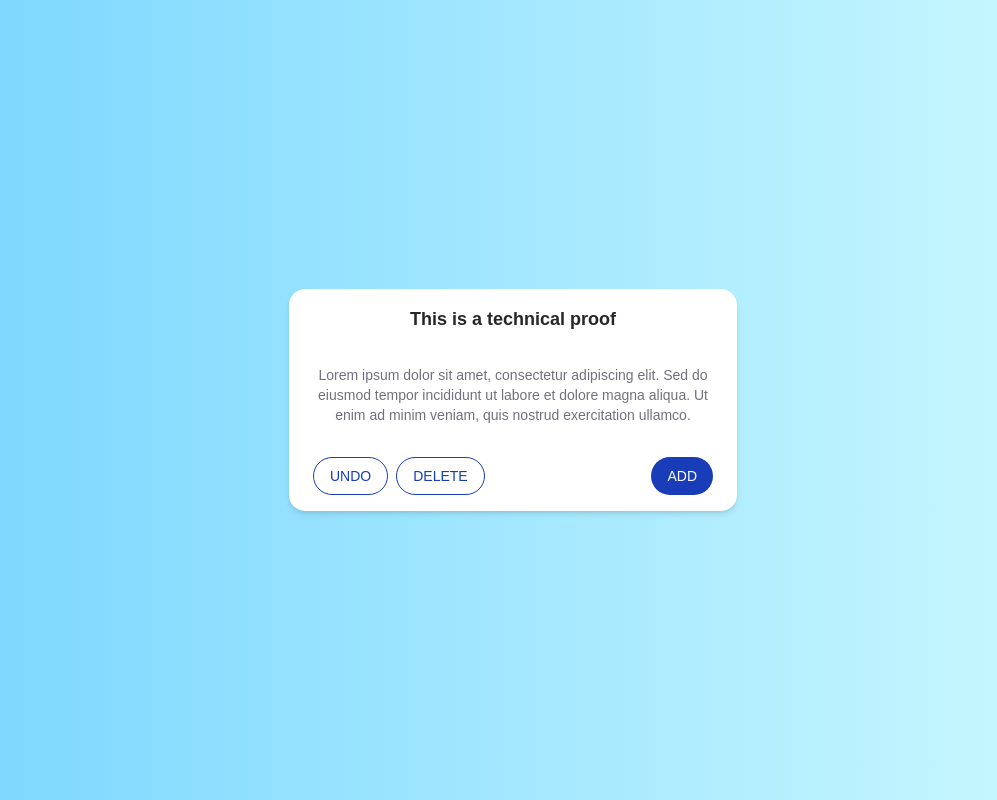
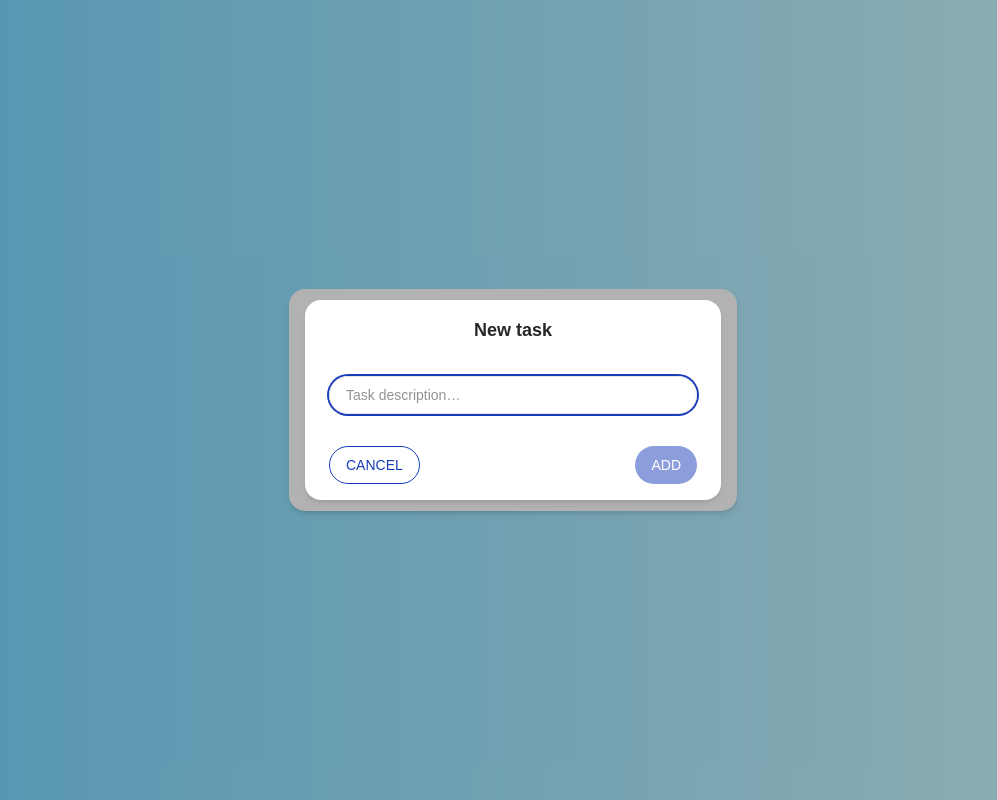
Before and after one commit to Maeter/sturdy-fortnight, a Next.js app: page / in a window 1280 px wide. Both pictures are taken after a click on the button "ADD". Shown: the whole page, without its empty margins (127-1124 px from the left). Built offline with nearby package versions, Linux system fonts and the light colour scheme.

Commit message:
feat: add modal to add new items to list

```diff
--- /dev/null
+++ b/app/components/AddTodoModal.tsx
@@ -0,0 +1,88 @@
+'use client'
+
+import { useState, useEffect } from 'react'
+import Card from './Card'
+import Button from './Button'
+
+type Props = {
+  isOpen: boolean
+  onConfirm: (text: string) => void
+  onCancel: () => void
+}
+
+export default function AddTodoModal({ isOpen, onConfirm, onCancel }: Props) {
+  const [text, setText] = useState('')
+  const [mounted, setMounted] = useState(false)
+  const [entered, setEntered] = useState(false)
+
+  useEffect(() => {
+    if (isOpen) {
+      // eslint-disable-next-line react-hooks/set-state-in-effect
+      setMounted(true)
+      // Two frames: first to mount at starting position, second to trigger transition
+      const raf = requestAnimationFrame(() => {
+        requestAnimationFrame(() => setEntered(true))
+      })
+      return () => cancelAnimationFrame(raf)
+    } else {
+      setEntered(false)
+      const timer = setTimeout(() => {
+        setMounted(false)
+        setText('')
+      }, 300)
+      return () => clearTimeout(timer)
+    }
+  }, [isOpen])
+
+  if (!mounted) return null
+
+  function handleConfirm() {
+    if (text.trim()) {
+      onConfirm(text.trim())
+    }
+  }
+
+  function handleKeyDown(e: React.KeyboardEvent<HTMLInputElement>) {
+    if (e.key === 'Enter') handleConfirm()
+    if (e.key === 'Escape') onCancel()
+  }
+
+  return (
+    <div className="fixed inset-0 z-50 flex items-center justify-center bg-black/30">
+      <div
+        className={`w-full max-w-md px-4 transition-transform duration-300 ease-out ${
+          entered ? 'translate-y-0' : 'translate-y-[-100vh]'
+        }`}
+      >
+        <Card
+          title={
+            <h2 className="text-lg font-semibold text-zinc-800">New task</h2>
+          }
+          footer={
+            <>
+              <Button variant="outline" onClick={onCancel}>
+                Cancel
+              </Button>
+              <Button
+                onClick={handleConfirm}
+                disabled={!text.trim()}
+                className="ml-auto"
+              >
+                Add
+              </Button>
+            </>
+          }
+        >
+          <input
+            autoFocus
+            value={text}
+            onChange={(e) => setText(e.target.value)}
+            onKeyDown={handleKeyDown}
+            placeholder="Task description…"
+            className="w-full rounded-full border border-zinc-200 px-4 py-2 text-sm text-zinc-800 focus:ring-2 focus:ring-blue-800 focus:outline-none"
+          />
+        </Card>
+      </div>
+    </div>
+  )
+}
--- a/app/components/TodoFooter.tsx
+++ b/app/components/TodoFooter.tsx
@@ -1,6 +1,8 @@
 'use client'
 
+import { useState } from 'react'
 import Button from './Button'
+import AddTodoModal from './AddTodoModal'
 import { useAppDispatch, useAppSelector } from '../store/hooks'
 import { addTodo, deleteTodo, undo } from '../store/todosSlice'
 
@@ -8,9 +10,11 @@ export default function TodoFooter() {
   const dispatch = useAppDispatch()
   const hasItems = useAppSelector((state) => state.todos.items.length > 0)
   const hasHistory = useAppSelector((state) => state.todos.history.length > 0)
+  const [isModalOpen, setIsModalOpen] = useState(false)
 
-  function handleAdd() {
-    dispatch(addTodo('New task'))
+  function handleConfirm(text: string) {
+    dispatch(addTodo(text))
+    setIsModalOpen(false)
   }
 
   function handleUndo() {
@@ -23,6 +27,11 @@ export default function TodoFooter() {
 
   return (
     <>
+      <AddTodoModal
+        isOpen={isModalOpen}
+        onConfirm={handleConfirm}
+        onCancel={() => setIsModalOpen(false)}
+      />
       <Button variant="outline" onClick={handleUndo} disabled={!hasHistory}>
         Undo
       </Button>
@@ -33,7 +42,7 @@ export default function TodoFooter() {
       >
         Delete
       </Button>
-      <Button onClick={() => handleAdd()} className="ml-auto">
+      <Button onClick={() => setIsModalOpen(true)} className="ml-auto">
         Add
       </Button>
     </>
--- /dev/null
+++ b/app/components/TodoList.tsx
@@ -0,0 +1,22 @@
+'use client'
+
+import { useAppSelector } from '../store/hooks'
+
+export default function TodoList() {
+  const items = useAppSelector((state) => state.todos.items)
+
+  if (items.length === 0) return null
+
+  return (
+    <ul className="mt-4 flex flex-col gap-2">
+      {items.map((item) => (
+        <li
+          key={item.id}
+          className="rounded-lg border border-zinc-100 bg-zinc-50 px-4 py-2 text-sm text-zinc-700"
+        >
+          {item.text}
+        </li>
+      ))}
+    </ul>
+  )
+}
--- a/app/page.tsx
+++ b/app/page.tsx
@@ -1,5 +1,6 @@
 import Card from './components/Card'
 import TodoFooter from './components/TodoFooter'
+import TodoList from './components/TodoList'
 
 export default function Home() {
   return (
@@ -18,6 +19,7 @@ export default function Home() {
           eiusmod tempor incididunt ut labore et dolore magna aliqua. Ut enim ad
           minim veniam, quis nostrud exercitation ullamco.
         </p>
+        <TodoList />
       </Card>
     </main>
   )
--- a/app/store/todosSlice.ts
+++ b/app/store/todosSlice.ts
@@ -3,7 +3,6 @@ import { createSlice, PayloadAction } from '@reduxjs/toolkit'
 export type Todo = {
   id: string
   text: string
-  done: boolean
 }
 
 type TodosState = {
@@ -25,7 +24,6 @@ const todosSlice = createSlice({
       state.items.push({
         id: crypto.randomUUID(),
         text: action.payload,
-        done: false,
       })
     },
     deleteTodo(state, action: PayloadAction<string>) {
```
